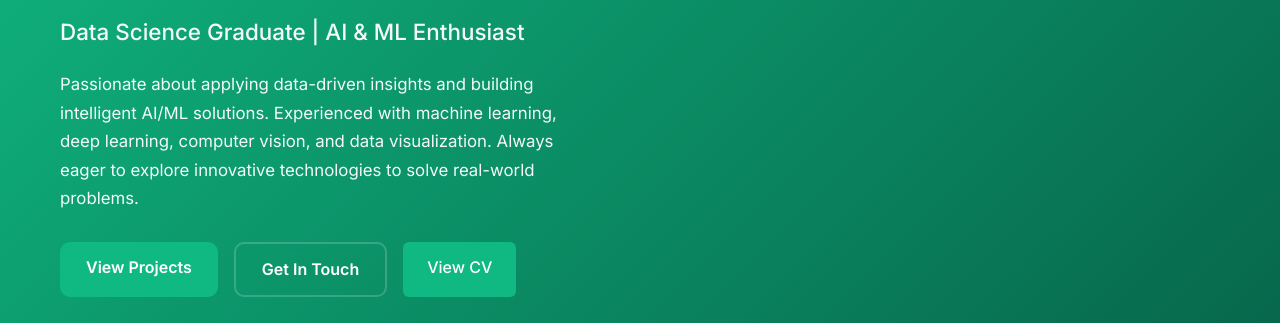
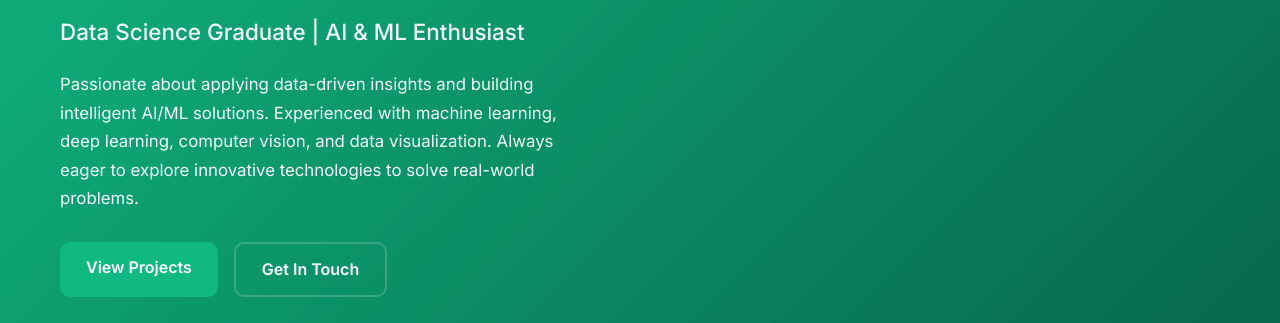
Before and after one commit to ZuriaTahir-18/Portfolio, a plain HTML site: page index.html in a window 1280 px wide. Shown: the part 279-602 px from the top of the page. Drawn offline with Linux system fonts and the light colour scheme.

Commit message:
Update index.html

```diff
--- a/index.html
+++ b/index.html
@@ -51,7 +51,7 @@
           <div class="hero-buttons">
             <a href="#projects" class="btn btn-primary">View Projects</a>
             <a href="#contact" class="btn btn-secondary">Get In Touch</a>
-            <a href="Zuria Tahir.pdf" target="_blank" class="btn btn-tertiary">View CV</a>
+            <!-- <a href="Zuria Tahir.pdf" target="_blank" class="btn btn-tertiary">View CV</a> -->
 
 
           </div>
```
